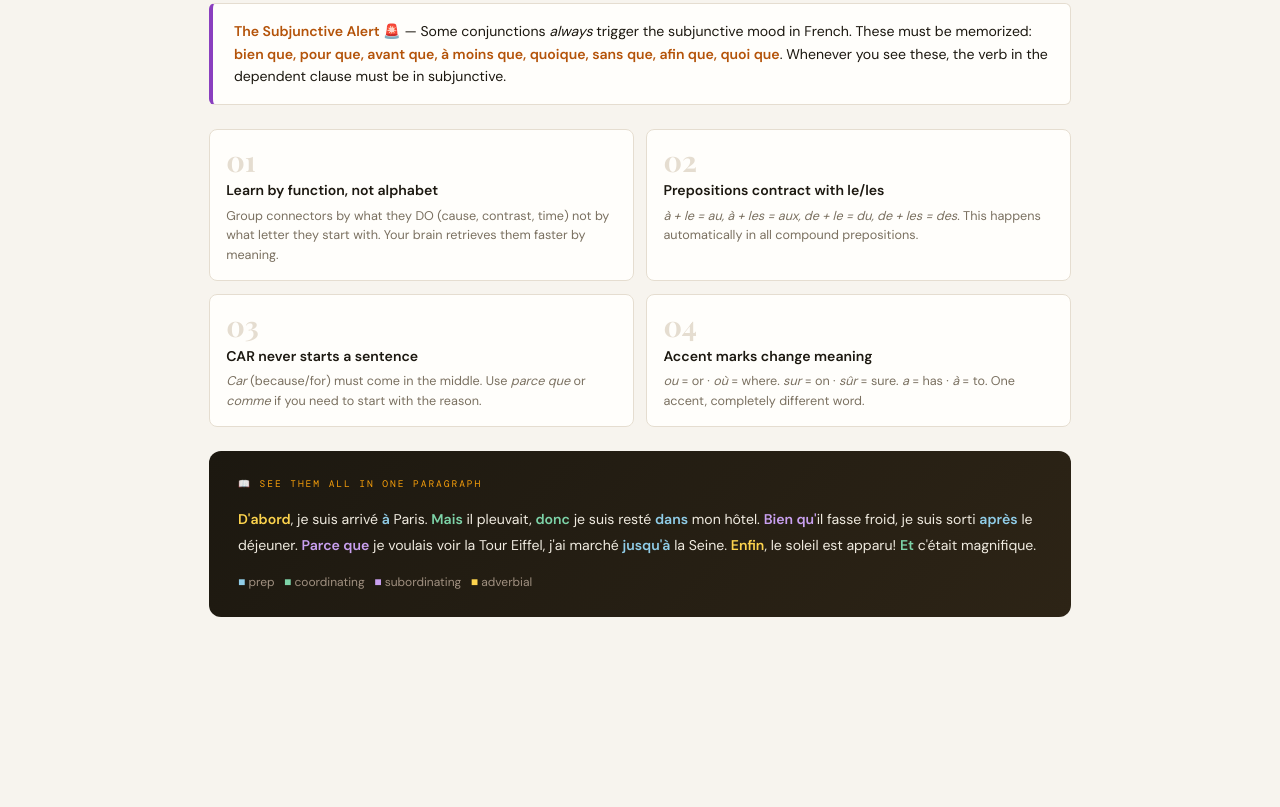
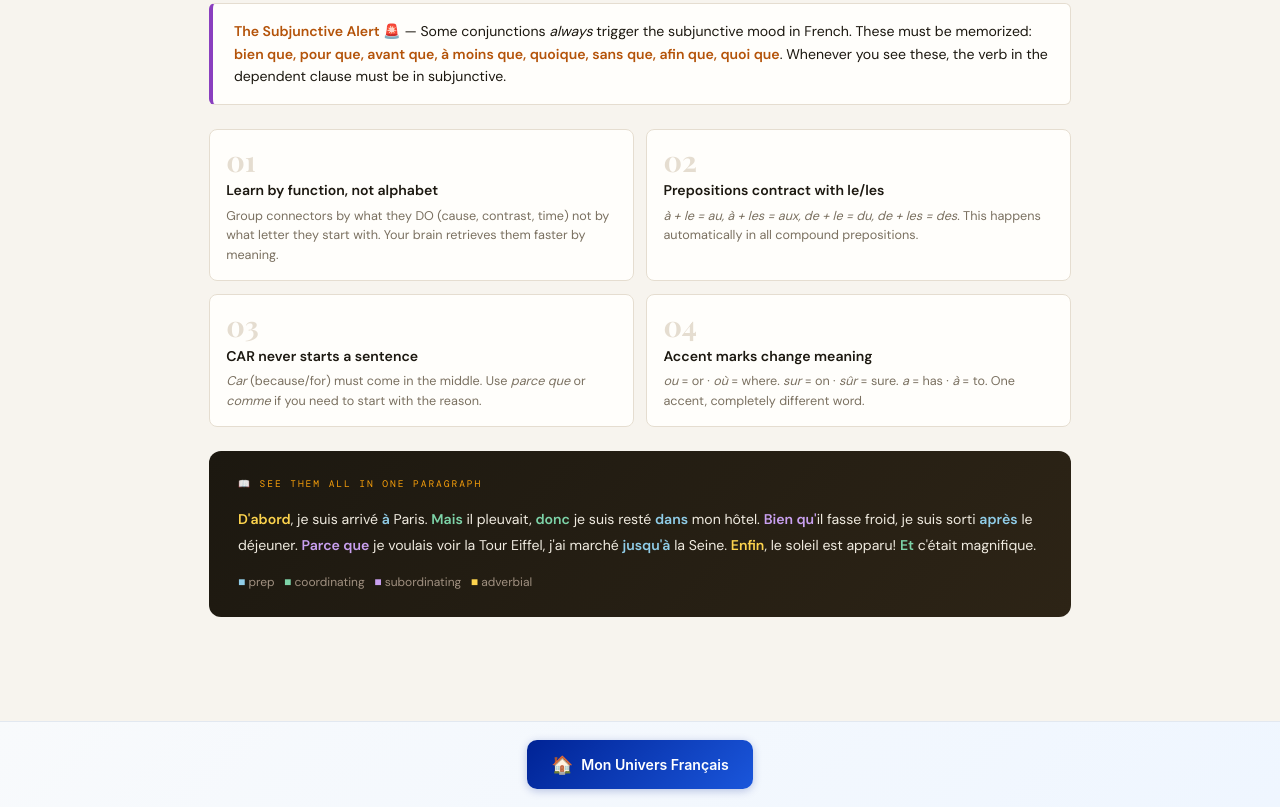
Before and after one commit to Shakti4640/french-connecteurs-conjunctions-prepositions, a plain HTML site: page index.html in a window 1280 px wide. Shown: the part 742-1549 px from the top of the page. Before the commit the page ends 1463 px from the top, so only its background shows below. Drawn offline with nearby package versions, Linux system fonts and the light colour scheme; a web font is replaced by a local one.

Commit message:
Add files via upload

```diff
--- a/index.html
+++ b/index.html
@@ -1811,5 +1811,11 @@ function nextQ() {
 
 loadQ();
 </script>
+<!-- Home Footer -->
+<div style="text-align:center;padding:18px 20px;background:linear-gradient(135deg,#f8fafc,#eff6ff);border-top:1px solid #e2e8f0;">
+  <a href="https://shakti4640.github.io/mon-univers-francais/" style="display:inline-flex;align-items:center;gap:8px;padding:10px 24px;background:linear-gradient(135deg,#002395,#1a56db);color:#fff;text-decoration:none;border-radius:10px;font-size:0.88rem;font-weight:600;font-family:-apple-system,BlinkMacSystemFont,'Segoe UI',Roboto,sans-serif;transition:all 0.2s;box-shadow:0 2px 8px rgba(0,35,149,0.25);" onmouseover="this.style.transform='translateY(-1px)';this.style.boxShadow='0 4px 14px rgba(0,35,149,0.35)'" onmouseout="this.style.transform='none';this.style.boxShadow='0 2px 8px rgba(0,35,149,0.25)'">
+    <span style="font-size:1.1rem">🏠</span> Mon Univers Français
+  </a>
+</div>
 </body>
 </html>
```
